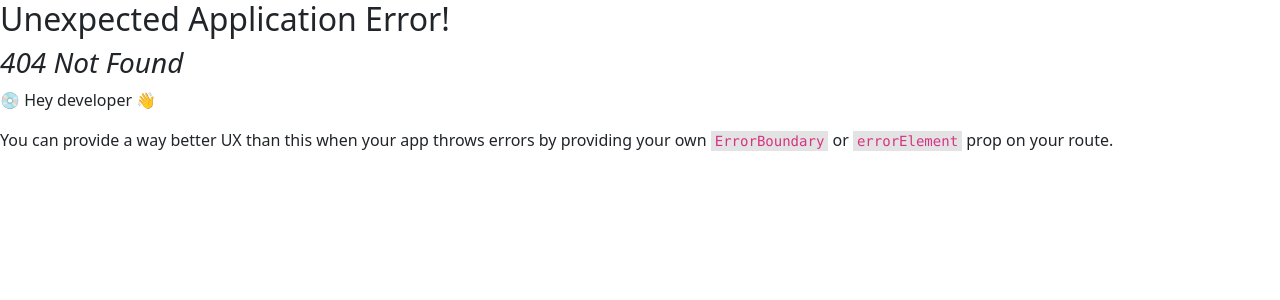
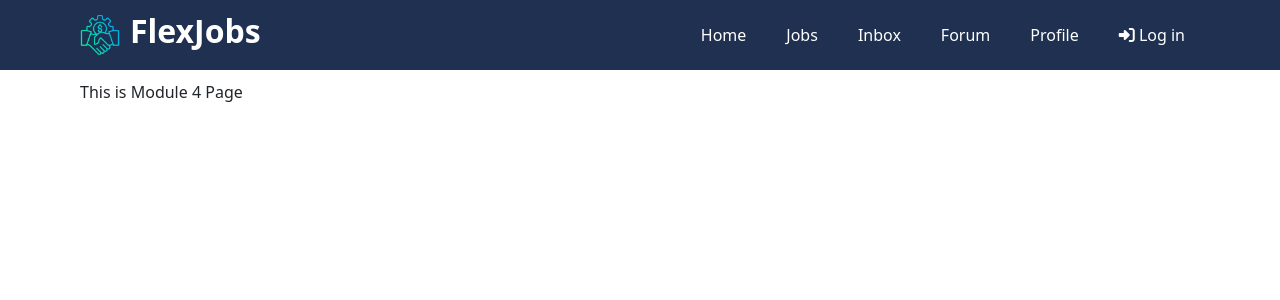
Before and after one commit to Kairos5106/FlexJobs, a React (Vite) app in the folder flexjobs-client/: page /Module4Page in a window 1280 px wide. Before the commit this address had no page. Shown: the top 300 px of the page. Built offline with nearby package versions, Linux system fonts and the light colour scheme.

Commit message:
added landing page for each module as a starter

```diff
--- a/flexjobs-client/src/components/Navbar.jsx
+++ b/flexjobs-client/src/components/Navbar.jsx
@@ -10,12 +10,14 @@ const Navbar = () => {
         setIsMenuOpen(!isMenuOpen);
     };
 
+    // Modules Page Navigation (in the navbar UI)
+    // Please configure/reconfigure here
     const navItems = [
         {path: "/", title: "Home"},
         {path: "/JobSearch", title: "Jobs"},
         {path: "/Module3Page", title: "Inbox"},
-        {path: "/XXX", title: "Forum"},
-        {path: "/XXX", title: "Profile"},
+        {path: "/Module6Page", title: "Forum"},
+        {path: "/Module5Page", title: "Profile"}
     ];
 
     return (
--- /dev/null
+++ b/flexjobs-client/src/modules/Module4/Module4Page.jsx
@@ -0,0 +1,9 @@
+import React from 'react'
+
+const Module4Page = () => {
+    return (
+        <div className='top-section'>This is Module 4 Page</div>
+    )
+}
+
+export default Module4Page
--- /dev/null
+++ b/flexjobs-client/src/modules/Module5/Module5Page.jsx
@@ -0,0 +1,9 @@
+import React from 'react'
+
+const Module5Page = () => {
+    return (
+        <div className='top-section'>This is Module 5 Page</div>
+    )
+}
+
+export default Module5Page
--- /dev/null
+++ b/flexjobs-client/src/modules/Module6/Module6Page.jsx
@@ -0,0 +1,9 @@
+import React from 'react'
+
+const Module6Page = () => {
+    return (
+        <div className='top-section'>This is Module 6 Page</div>
+    )
+}
+
+export default Module6Page
```
Also changed, not shown: flexjobs-client/src/Router/Router.jsx (+10 -1 lines), 1 other file (tests, documents, lock files or other folders).
